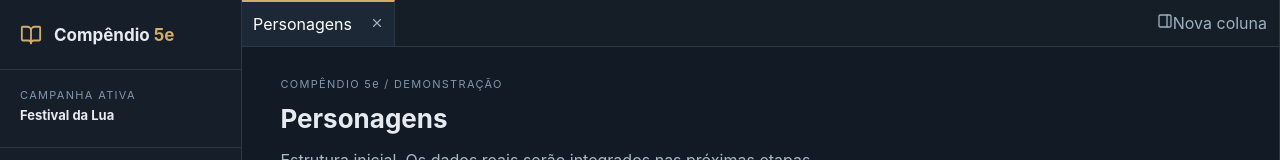
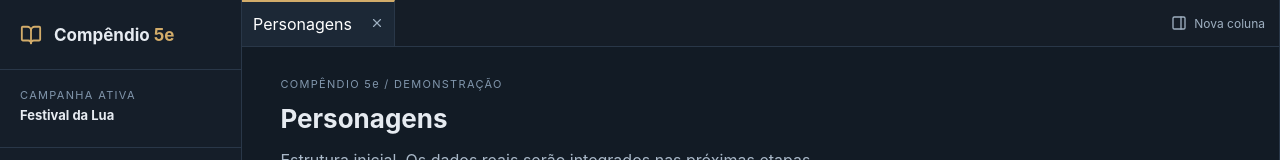
Before and after one commit to Waudz/compendio-5e, a React (Vite) app: page / in a window 1280 px wide. Shown: the top 160 px of the page. Built offline with nearby package versions, Linux system fonts and the light colour scheme.

Commit message:
style: ampliar alça de redimensionamento e identificar botão de coluna

```diff
--- a/src/style.css
+++ b/src/style.css
@@ -26,3 +26,12 @@
   .tabbar { height:45px; }
   .content { flex:1; min-height:0; }
 }
+
+/* Separação de colunas: controles identificáveis e alça com área de toque ampla. */
+@media (min-width:701px) {
+  .split { display:flex; align-items:center; gap:7px; flex-shrink:0; padding:0 14px; font-size:12px; white-space:nowrap; }
+  .split-label { display:inline; }
+  .resizer { width:16px; right:-8px; background:linear-gradient(90deg,transparent 6px,#41566c 7px,#41566c 9px,transparent 10px); }
+  .resizer:hover { background:#47617b99; color:#e6ebf1; }
+  .pane { min-width:0; }
+}
```
